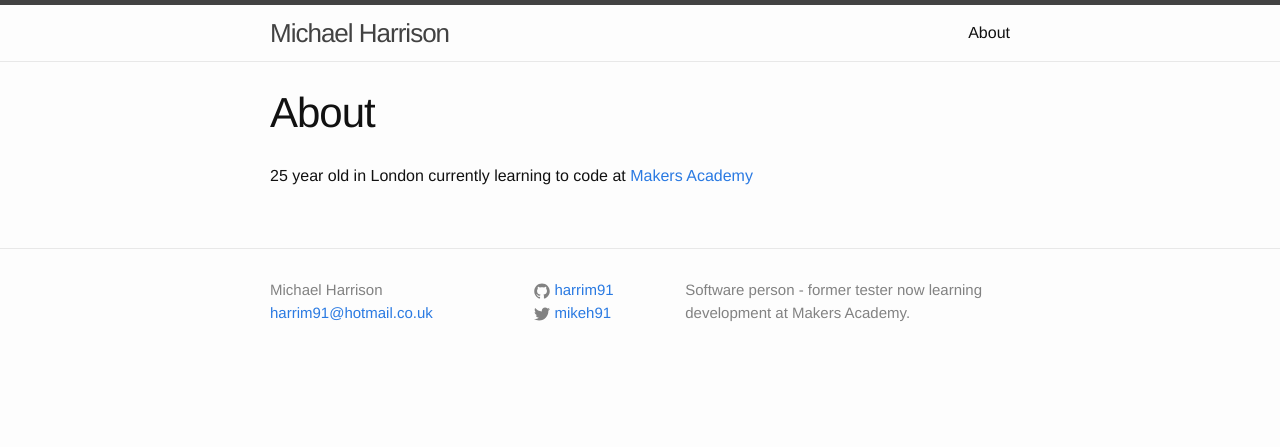
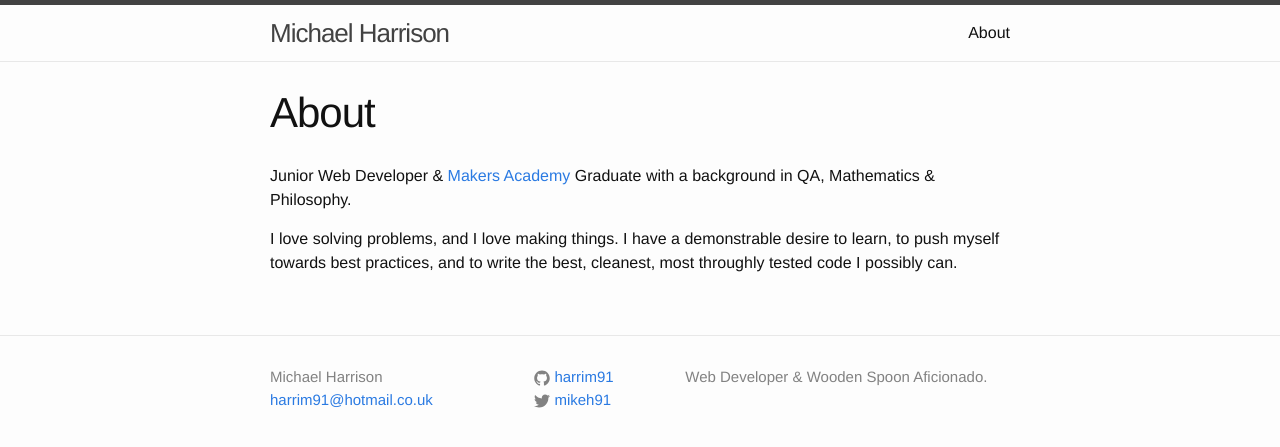
Before and after one commit to harrim91/harrim91.github.io, a Jekyll site: the page built from about.md, in a window 1280 px wide. Shown: the top 447 px of the page. Built offline with Jekyll 4.4.1, drawn with Linux system fonts in a browser that asks for light colours.

```diff
--- a/_config.yml
+++ b/_config.yml
@@ -9,7 +9,7 @@
 title: Michael Harrison
 email: harrim91@hotmail.co.uk
 description: > # this means to ignore newlines until the next setting
-  Software person - former tester now learning development at Makers Academy.
+  Web Developer & Wooden Spoon Aficionado.
 #baseurl: "" # the subpath of your site, e.g. /blog
 url: "http://harrim91.github.io" # the base hostname & protocol for your site
 twitter_username: mikeh91
--- a/about.md
+++ b/about.md
@@ -4,4 +4,6 @@ title: About
 permalink: /about/
 ---
 
-25 year old in London currently learning to code at [Makers Academy](http://www.makersacademy.com)
+Junior Web Developer & [Makers Academy](http://www.makersacademy.com) Graduate with a background in QA, Mathematics & Philosophy.
+
+I love solving problems, and I love making things. I have a demonstrable desire to learn, to push myself towards best practices, and to write the best, cleanest, most throughly tested code I possibly can.
```
Also changed, not shown: _posts/2016-03-20-pre-course-week-1.md (+3 -3 lines), _posts/2016-04-05-pre-course-weeks-2-4.md (deleted, +0 -9 lines), _posts/2016-07-02-makers-academy-review.md (added, +14 -0 lines).
